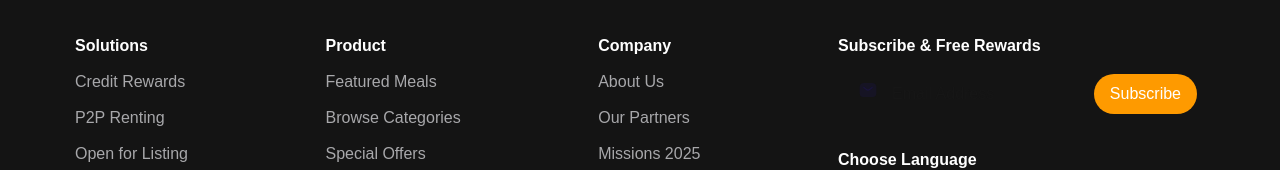
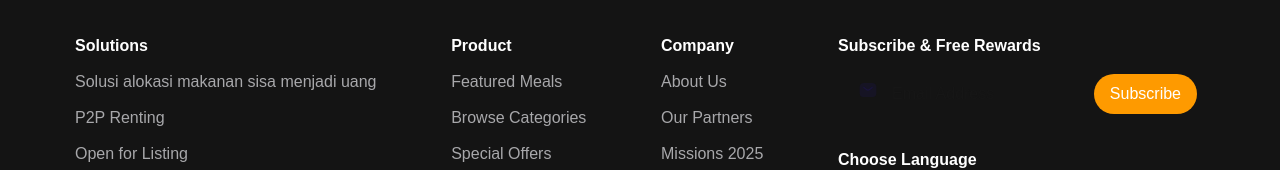
Before and after one commit to Anezz12/gomealsaver-v2, a Next.js app: page / in a window 1280 px wide. Shown: the part 4072-4242 px from the top of the page. Built offline with nearby package versions, Linux system fonts and the light colour scheme; no server answers.

Commit message:
footer-update

```diff
--- a/components/Home/Footer.tsx
+++ b/components/Home/Footer.tsx
@@ -32,7 +32,7 @@ export default function Footer() {
           <div className="space-y-3">
             <h1 className="text-base font-semibold text-white">Solutions</h1>
             <ul className="space-y-3 text-base text-[#A8A8AB]">
-              <li className="hover:text-amber-500">Credit Rewards</li>
+              <li className="hover:text-amber-500">Solusi alokasi makanan sisa menjadi uang </li>
               <li className="hover:text-amber-500">P2P Renting</li>
               <li className="hover:text-amber-500">Open for Listing</li>
               <li className="hover:text-amber-500">AI Automation</li>
```
